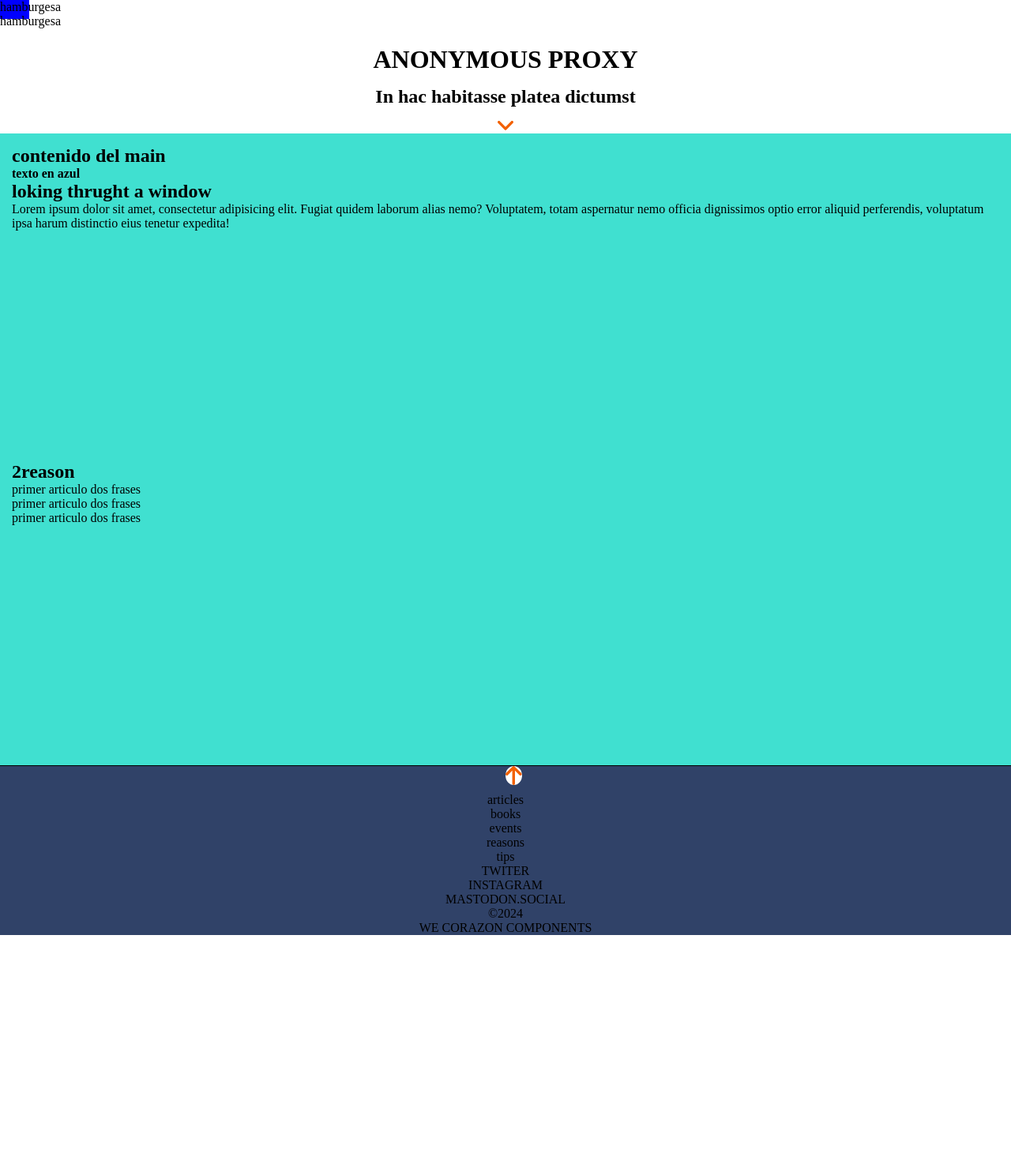
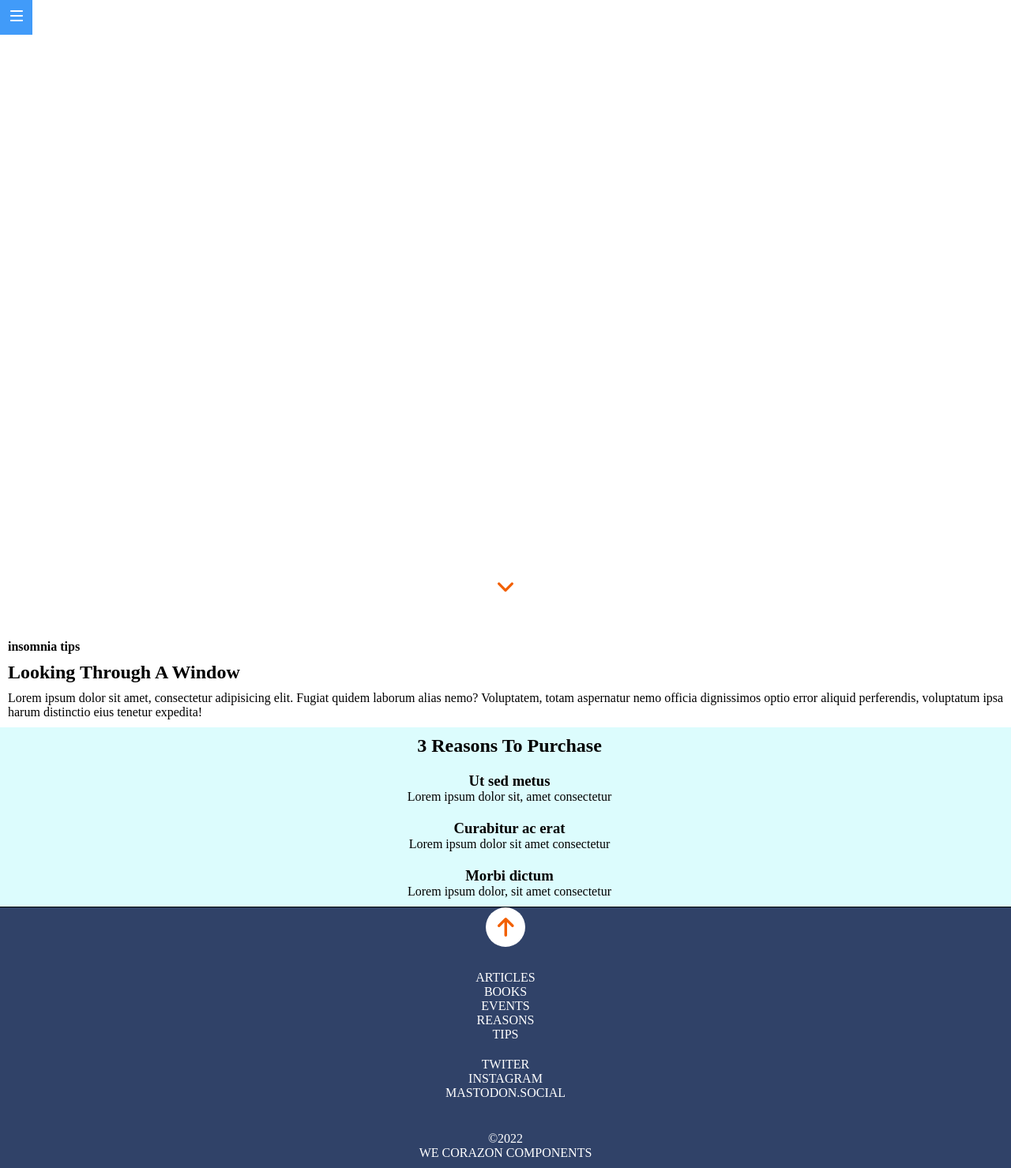
Before and after one commit to Adalab/modulo-1-evaluacion-final-Aroamolomogui, a website built with Vite: page src/index.html in a window 1280 px wide. Shown: the whole page at 79% size. Before the commit the page ends 1184 px from the top, so only its background shows below. Built offline with nearby package versions, Linux system fonts and the light colour scheme; files whose address does not match are found by name.

Commit message:
add image down display flex

```diff
--- a/src/partials/footer.html
+++ b/src/partials/footer.html
@@ -3,13 +3,13 @@
     <img src="./images/ico-arrow.svg" alt="" />
   </div>
   <section class="footer_menu">
-    <nav class="footer_menu-listas">
+    <nav>
       <ul>
-        <li>articles</li>
-        <li>books</li>
-        <li>events</li>
-        <li>reasons</li>
-        <li>tips</li>
+        <li>ARTICLES</li>
+        <li>BOOKS</li>
+        <li>EVENTS</li>
+        <li>REASONS</li>
+        <li>TIPS</li>
       </ul>
 
       <ul>
@@ -18,7 +18,10 @@
         <li>MASTODON.SOCIAL</li>
       </ul>
     </nav>
-    <p>&#169;2024</p>
+  </section>
+
+  <section class="footer_menu-parrafo">
+    <p>&#169;2022</p>
     <p>WE CORAZON COMPONENTS</p>
   </section>
 </footer>
--- a/src/partials/header.html
+++ b/src/partials/header.html
@@ -1,11 +1,10 @@
 <header class="header">
-  <div>
-    <img src="./images/cover" alt="" />
-  </div>
+  <section class="header_title">
+    <h1>ANONYMOUS PROXY</h1>
+  </section>
+  <h4>In hac habitasse platea dictumst</h4>
 
-  <h1>ANONYMOUS PROXY</h1>
-  <h2>In hac habitasse platea dictumst</h2>
-  <div class="header_image">
+  <div class="header-image">
     <img src="./images/1ico-scroll-down.svg" alt="" />
   </div>
 </header>
--- a/src/partials/nav.html
+++ b/src/partials/nav.html
@@ -1,6 +1,5 @@
 <nav class="menu">
-  <ul>
-    <li>hamburgesa</li>
-    <li>hamburgesa</li>
-  </ul>
+  <div class="menu_image">
+    <img src="./images/ico-menu.svg" alt="" />
+  </div>
 </nav>
--- a/src/partials/postinsomnia.html
+++ b/src/partials/postinsomnia.html
@@ -1,15 +1,13 @@
-<main class="main">
-  <h2>contenido del main</h2>
-  <section class="main_insomnia">
-    <h4>texto en azul</h4>
-    <h2>loking thrught a window</h2>
-    <article>
-      <p>
-        Lorem ipsum dolor sit amet, consectetur adipisicing elit. Fugiat quidem
-        laborum alias nemo? Voluptatem, totam aspernatur nemo officia
-        dignissimos optio error aliquid perferendis, voluptatum ipsa harum
-        distinctio eius tenetur expedita!
-      </p>
-    </article>
-  </section>
-</main>
+<section class="article">
+  <article class="article_insomnia">
+    <h4 class="article_insomnia-title">insomnia tips</h4>
+    <h2 class="article_insomnia-titlelooking">Looking Through A Window</h2>
+
+    <p>
+      Lorem ipsum dolor sit amet, consectetur adipisicing elit. Fugiat quidem
+      laborum alias nemo? Voluptatem, totam aspernatur nemo officia dignissimos
+      optio error aliquid perferendis, voluptatum ipsa harum distinctio eius
+      tenetur expedita!
+    </p>
+  </article>
+</section>
--- a/src/partials/postreassons.html
+++ b/src/partials/postreassons.html
@@ -1,10 +1,19 @@
-<main class="main">
-  <section class="section_reassons">
-    <h2>2reason</h2>
-    <article>
-      <p>primer articulo dos frases</p>
-    </article>
-    <article><p>primer articulo dos frases</p></article>
-    <article><p>primer articulo dos frases</p></article>
-  </section>
-</main>
+<section class="articles">
+  <article class="articles_post">
+    <h2>3 Reasons To Purchase</h2>
+  </article>
+  <article class="articles_post">
+    <h3>Ut sed metus</h3>
+    <p>Lorem ipsum dolor sit, amet consectetur</p>
+  </article>
+
+  <article class="articles_post">
+    <h3>Curabitur ac erat</h3>
+    <p>Lorem ipsum dolor sit amet consectetur</p>
+  </article>
+
+  <article class="articles_post">
+    <h3>Morbi dictum</h3>
+    <p>Lorem ipsum dolor, sit amet consectetur</p>
+  </article>
+</section>
--- a/src/scss/core/_variables.scss
+++ b/src/scss/core/_variables.scss
@@ -0,0 +1 @@
+$colortext: white;
--- a/src/scss/layout/_footer.scss
+++ b/src/scss/layout/_footer.scss
@@ -4,27 +4,30 @@
   position: relative;
   justify-content: center;
   gap: 20px;
+  display: flex;
+  flex-direction: column;
+  align-items: center;
+  color: $colortext;
 
   &_image {
-    width: 45px;
-    height: 45px;
+    width: 50px;
+    height: 50px;
     background-color: white;
     border-radius: 50%;
-
     top: 0;
     left: 0;
-    transform: translate(50vw);
+    display: flex;
+    justify-content: center;
   }
 
-  &_menu {
+  &_menu ul {
     text-align: center;
     padding-top: 10px;
+    padding-bottom: 10px;
+    list-style: none;
   }
-  &-listas {
+  &_menu-parrafo {
+    text-align: center;
+    padding: 10px;
   }
 }
-
-.footer_image {
-  width: 21px;
-  height: 24px;
-}
--- a/src/scss/layout/_header.scss
+++ b/src/scss/layout/_header.scss
@@ -1,8 +1,30 @@
 .header {
-  height: 26.7132%;
+  height: 100vh;
+  background-repeat: no-repeat;
+  background-size: cover;
+  background-position: center;
   display: flex;
   flex-direction: column;
   align-items: center;
-  justify-content: center;
+  justify-content: flex-end;
+  padding-bottom: 34px;
   gap: 15px;
+  position: relative;
+  background-image: url(../images/cover.jpg);
+  color: $colortext;
+
+  &-image {
+    width: 45px;
+    height: 45px;
+    background-color: white;
+    border-radius: 50%;
+    top: 0;
+    left: 0;
+    display: flex;
+    justify-content: center;
+  }
 }
+.header_image {
+  width: 9, 6px;
+  height: 16, 8px;
+}
--- a/src/scss/layout/_nav.scss
+++ b/src/scss/layout/_nav.scss
@@ -1,7 +1,12 @@
 .menu {
-  background-color: blue;
-  width: 37.1px;
-  height: 24px;
+  background-color: #419bf9;
+  width: 41px;
+  height: 44px;
   top: 0;
   left: 0;
+  position: fixed;
+  z-index: 100;
+  display: flex;
+  justify-content: center;
+  align-items: center;
 }
--- a/src/scss/layout/_postinsomnia.scss
+++ b/src/scss/layout/_postinsomnia.scss
@@ -1,4 +1,13 @@
-.postreassons {
-  height: 50 vh;
-  background-color: bisque;
+.article {
+  &_insomnia {
+    padding-top: 10px;
+    padding-bottom: 10px;
+    padding-left: 10px;
+    &-title {
+      padding-bottom: 10px;
+    }
+    &-titlelooking {
+      padding-bottom: 10px;
+    }
+  }
 }
--- a/src/scss/layout/_postreassons.scss
+++ b/src/scss/layout/_postreassons.scss
@@ -1,5 +1,12 @@
-.main {
-  height: 50vh;
-  background-color: #40e0d0;
-  padding: 15px;
+.articles {
+  background-color: rgba(20, 230, 241, 0.15);
+  padding-left: 10px;
+  display: grid;
+  grid-template-columns: 1fr;
+  text-align: center;
+
+  &_post {
+    padding-top: 10px;
+    padding-bottom: 10px;
+  }
 }
--- a/src/scss/main.scss
+++ b/src/scss/main.scss
@@ -9,8 +9,9 @@
 */
 
 @import "./core/reset";
+@import "./core/variables";
 @import "./layout/nav";
 @import "./layout/header";
 @import "./layout/footer";
-@import "./layout/postinsomnia.scss";
+@import "./layout/postinsomnia";
 @import "./layout/postreassons";
```
